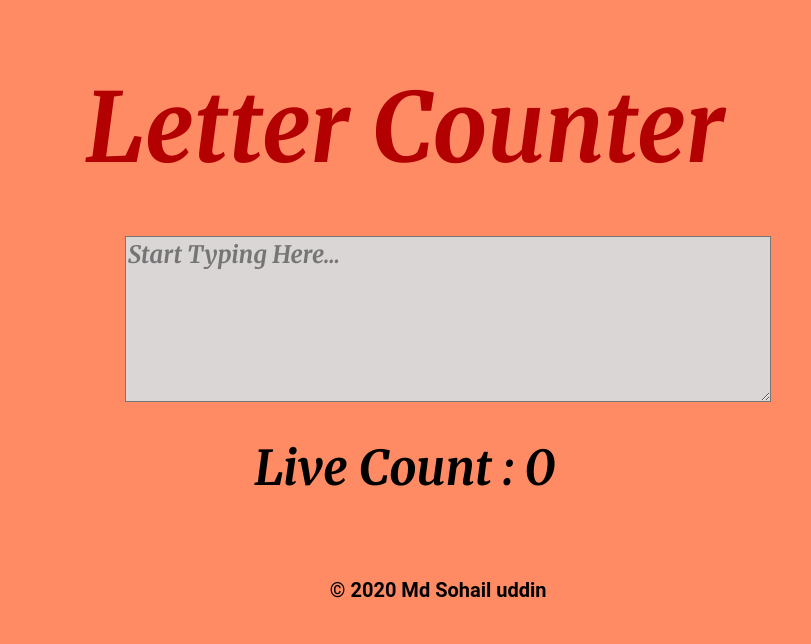
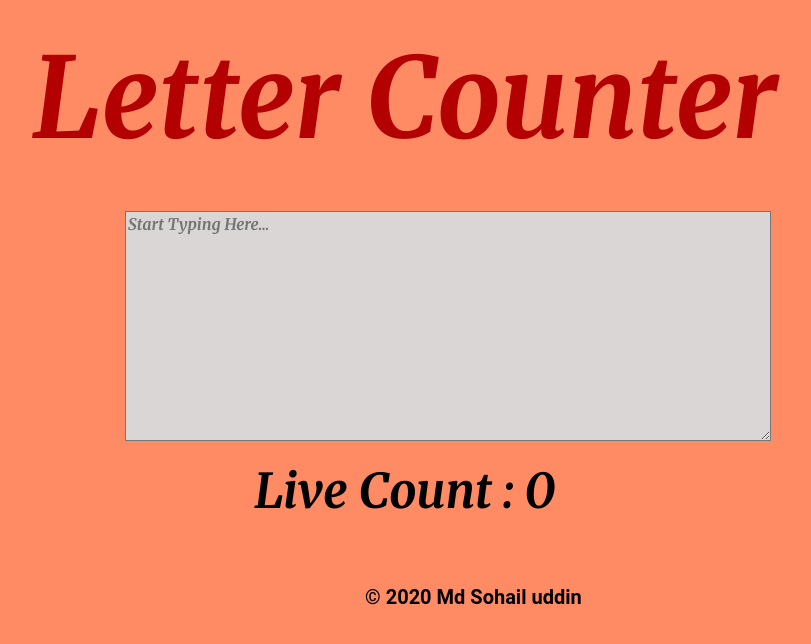
Before and after one commit to MohammedSohailUddin/Character-Counter, a plain HTML site: page index.html in a window 1280 px wide. Shown: the whole page, without its empty margins (235-1046 px from the left). Drawn offline with Linux system fonts and the light colour scheme.

Commit message:
Made Responsive

```diff
--- a/index.html
+++ b/index.html
@@ -2,7 +2,6 @@
 <html lang="en">
 <meta charset="utf-8">
 <meta name="viewport" content="width=device-width, initial-scale=1.0">
-<meta http-equiv="X-UA-Compatible" content="ie=edge">
 <head>
 	<title>Letter Counter</title>
 	<link href="https://fonts.googleapis.com/css2?family=Merriweather:ital,wght@1,700&display=swap" rel="stylesheet">
@@ -43,6 +42,94 @@
 			font-weight: bolder;
 			font-size: 20px;
 		}
+		@media only screen and (max-width: 600px){
+			div .header h1{
+				font-size: 4rem;
+				padding-top: 40px;
+			}
+			div textarea{
+				font-size: 1rem;
+				height: 15rem;
+				width: 25rem;
+				margin-left: 2.2rem;
+				margin-top: 2rem;
+			}
+			div .letter-count h1{
+				margin-top: 2rem;
+			}
+			div .footer p{
+				margin-left: 8.5rem;
+				margin-top: 4rem;
+
+			}
+
+		}
+		@media only screen and (min-width: 600px){
+			div .header h1{
+				font-size: 5rem;
+				padding-top: 40px;
+			}
+			div textarea{
+				font-size: 1rem;
+				height: 15rem;
+				width: 29rem;
+				margin-left: 8rem;
+				margin-top: 2rem;
+			}
+			div .letter-count h1{
+				margin-top: 2rem;
+			}
+			div .footer p{
+				margin-left: 15rem;
+				margin-top: 4rem;
+
+			}
+
+		}
+		@media only screen and (min-width: 768px){
+			div .header h1{
+				font-size: 6rem;
+				padding-top: 40px;
+			}
+			div textarea{
+				font-size: 1rem;
+				height: 15rem;
+				width: 31rem;
+				margin-left: 13rem;
+				margin-top: 2rem;
+			}
+			div .letter-count h1{
+				margin-top: 2rem;
+			}
+			div .footer p{
+				margin-left: 21rem;
+				margin-top: 3rem;
+
+			}
+
+		}
+		@media only screen and (min-width: 992px){
+			div .header h1{
+				font-size: 7rem;
+				padding-top: 20px;
+			}
+			div textarea{
+				font-size: 1rem;
+				height: 14rem;
+				width: 40rem;
+				margin-left: 22rem;
+				margin-top: 2.6rem;
+			}
+			div .letter-count h1{
+				margin-top: 1rem;
+			}
+			div .footer p{
+				margin-left: 37rem;
+				margin-top: 4rem;
+
+			}
+
+		}
 
 
 	</style>
@@ -56,7 +143,7 @@
 			<textarea id="textbox" onkeyup="charcountupdate(this.value)" placeholder="Start Typing Here..."></textarea>
 		</div>
 		<div class="letter-count">
-			<h1 >Live Count :<span id="count">  0</span></h1>
+			<h1 >Live Count : <span id="count">  0</span></h1>
 		</div>
 		<div class="footer">
 			<p>&#169; <script> document.write(new Date().getFullYear())</script> Md Sohail uddin</p>
```
